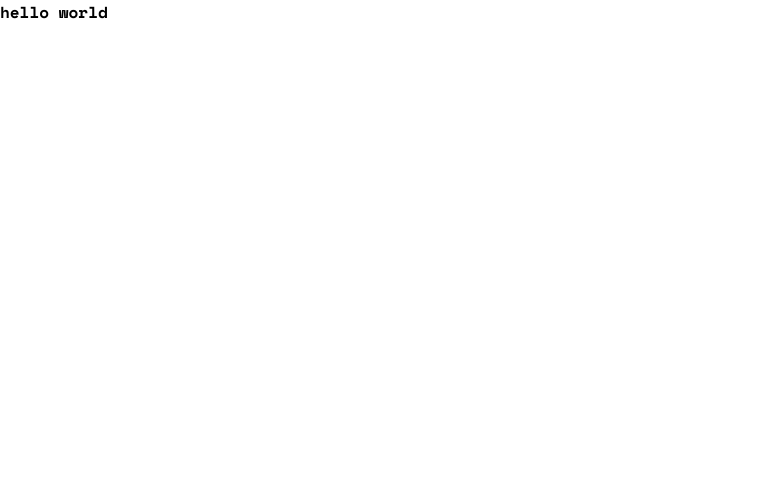
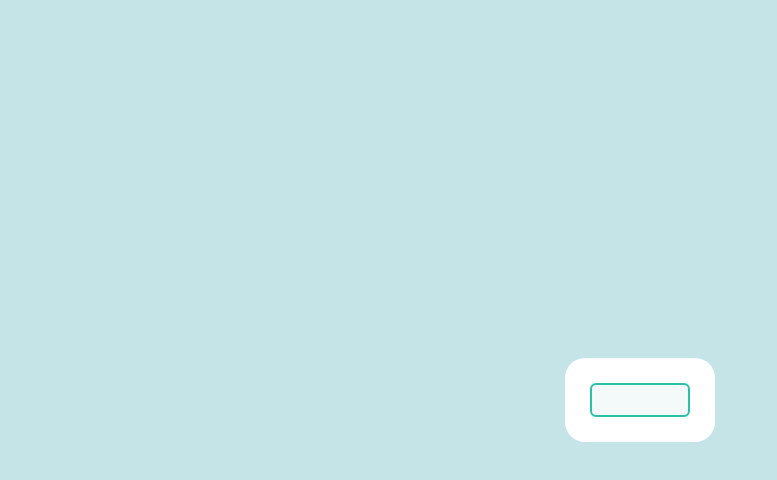
Before and after one commit to JaroslawChaykin/new_era.splitter, a Vue app: page / in a window 1280 px wide. Shown: the top 480 px of the page, without its empty margins (0-777 px from the left). Built offline with nearby package versions, Linux system fonts and the light colour scheme.

Commit message:
creates components

```diff
--- a/src/App.vue
+++ b/src/App.vue
@@ -1,18 +1,25 @@
 <template>
-  <section>
-    hello world
+  <section class="splitter-container light-grayish-cyan-bg">
+    <div class="splitter-box">
+      <splitter-calculator/>
+      <splitter-total/>
+    </div>
   </section>
 </template>
 
 <script>
 
+import SplitterCalculator from '@/components/SplitterCalculator';
+import SplitterTotal from '@/components/SplitterTotal';
 export default {
   name: 'App',
-  components: {}
-}
+  components: {SplitterTotal, SplitterCalculator}
+};
 </script>
 
 <style>
+@import './assets/colors.css';
+
 @font-face {
   font-family: "SpaceMono-Bold";
   src: local("SpaceMono-Bold"),
@@ -24,14 +31,18 @@ export default {
   box-sizing: border-box;
   font-family: SpaceMono-Bold, sans-serif
 }
-/*Very dark cyan: hsl(183, 100%, 15%)*/
-/*Dark grayish cyan: hsl(186, 14%, 43%)*/
-/*Grayish cyan: hsl(184, 14%, 56%)*/
-/*Light grayish cyan: hsl(185, 41%, 84%)*/
-/*Very light grayish cyan: hsl(189, 41%, 97%)*/
-/*White: hsl(0, 0%, 100%)*/
+.splitter-container {
+  width: 100%;
+  height: 100vh;
+  overflow: hidden;
+  display: flex;
+  justify-content: center;
+  align-items: center;
+}
 
-/* Primary */
-
-/*- Strong cyan: hsl(172, 67%, 45%)*/
+.splitter-box {
+  background: white;
+  padding: 25px;
+  border-radius: 20px;
+}
 </style>
--- /dev/null
+++ b/src/assets/colors.css
@@ -0,0 +1,36 @@
+.strong-cyan-text {
+    color: hsl(172, 67%, 45%);
+}
+.strong-cyan-bg {
+    background-color: hsl(172, 67%, 45%);
+}
+.dark-cyan-text {
+    color: hsl(183, 100%, 15%);
+}
+.dark-cyan-bg {
+    background-color: hsl(183, 100%, 15%);
+}
+.dark-grayish-cyan-text {
+    color: hsl(186, 14%, 43%);
+}
+.dark-grayish-cyan-bg {
+    background-color: hsl(186, 14%, 43%);
+}
+.grayish-cyan-text {
+    color: hsl(184, 14%, 56%);
+}
+.grayish-cyan-bg {
+    background-color: hsl(184, 14%, 56%);
+}
+.light-grayish-cyan-text {
+    color: hsl(185, 41%, 84%);
+}
+.light-grayish-cyan-bg {
+    background-color: hsl(185, 41%, 84%);
+}
+.very-light-grayish-cyan-text {
+    color: hsl(189, 41%, 97%);
+}
+.very-light-grayish-cyan-bg {
+    background-color: hsl(189, 41%, 97%);
+}
--- /dev/null
+++ b/src/components/IconInput.vue
@@ -0,0 +1,30 @@
+<template>
+  <div>
+    <span>
+      <img src="" alt="">
+    </span>
+    <input v-model="value" class="input very-light-grayish-cyan-bg" type="text">
+  </div>
+</template>
+
+<script>
+export default {
+  name: 'IconInput',
+  props: [],
+  data() {
+    return {
+      value: ''
+    }
+  },
+  methods: {}
+};
+</script>
+
+<style scoped>
+.input {
+  width: 100%;
+  padding: 5px 12px;
+  border: 2px solid hsl(172, 67%, 45%);
+  border-radius: 6px;
+}
+</style>
--- /dev/null
+++ b/src/components/SplitterCalculator.vue
@@ -0,0 +1,15 @@
+<template>
+<div class="splitter-calculator">
+
+</div>
+</template>
+
+<script>
+export default {
+  name: 'SplitterCalculator'
+};
+</script>
+
+<style scoped>
+
+</style>
--- /dev/null
+++ b/src/components/SplitterTotal.vue
@@ -0,0 +1,20 @@
+<template>
+  <div class="splitter-total dark-cyan-text">
+    <IconInput/>
+  </div>
+</template>
+
+<script>
+import IconInput from '@/components/IconInput';
+export default {
+  name: 'SplitterTotal',
+  components: {IconInput},
+  methods: {}
+};
+</script>
+
+<style scoped>
+.splitter-total {
+  width: 100px;
+}
+</style>
```
Also changed, not shown: src/components/SplitterButton.vue (added, +31 -0 lines), src/components/SplitterIcon.vue (added, +13 -0 lines).
